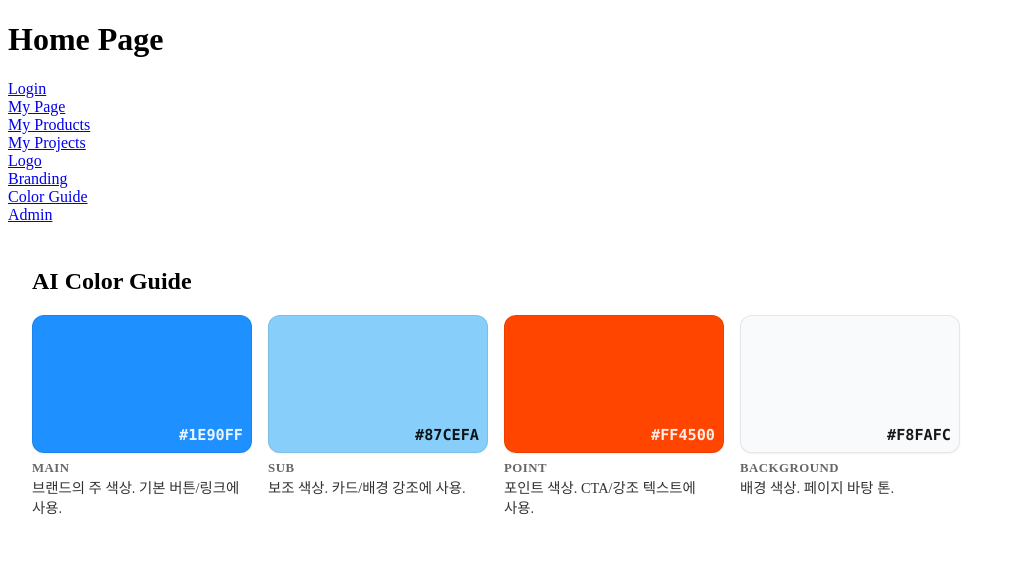
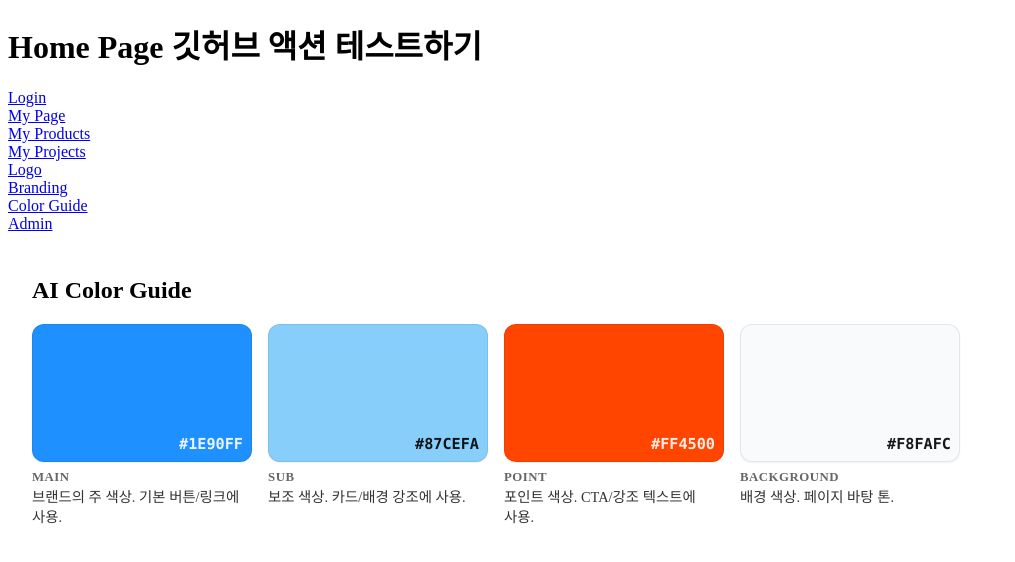
Before and after one commit to 2025-LogoLogoLab/ai-branding-service-second, a React (Vite) app in the folder frontend/: page /app/ in a window 1280 px wide. Shown: the top 562 px of the page, without its empty margins (0-1015 px from the left). Built offline with nearby package versions, Linux system fonts and the light colour scheme; no server answers.

Commit message:
test(CICD): Frontend Build 액션 테스트를 위한 커밋

```diff
--- a/frontend/src/pages/Home.tsx
+++ b/frontend/src/pages/Home.tsx
@@ -17,7 +17,7 @@ function Home() {
 
   return (
     <div>
-      <h1> Home Page</h1>
+      <h1> Home Page 깃허브 액션 테스트하기</h1>
       <Link to={'Login'}> Login </Link><br></br>
       <Link to={'Mypage'}> My Page </Link><br></br>
       <Link to={'MyProducts'}> My Products </Link><br></br>
```
